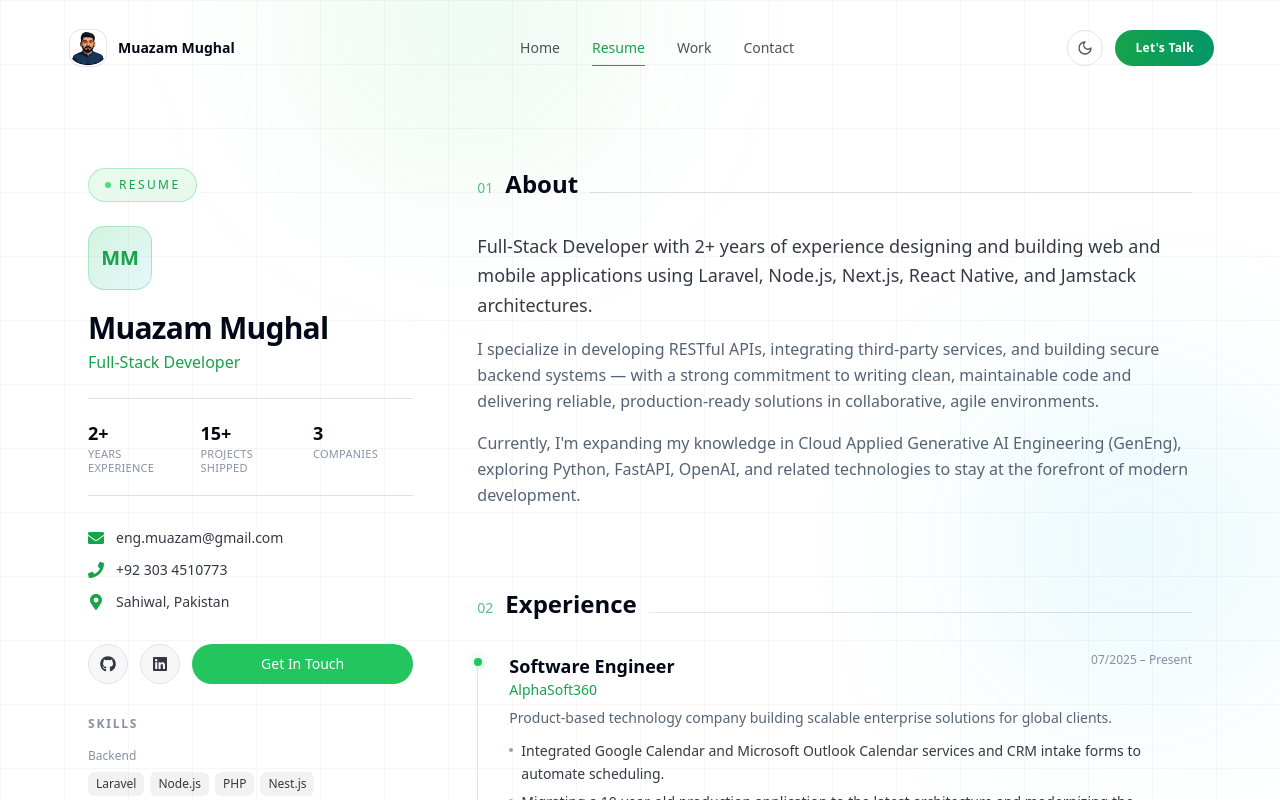
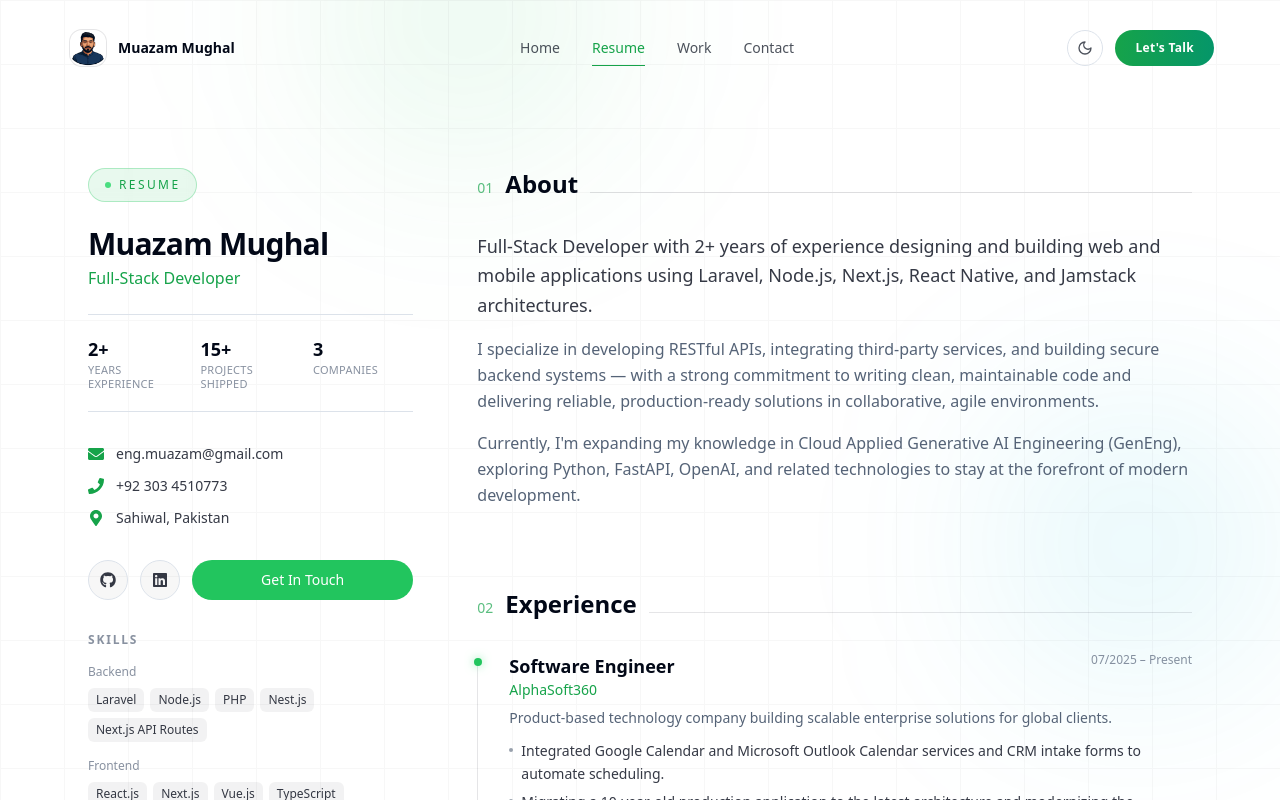
Before and after one commit to MuazamMughal/pro-portfolio-app, a Next.js app: page /resume in a window 1280 px wide. Shown: the top 802 px of the page. Built offline with nearby package versions, Linux system fonts and the light colour scheme.

Commit message:
some quick fices

```diff
--- a/src/app/resume/page.tsx
+++ b/src/app/resume/page.tsx
@@ -201,9 +201,7 @@ const ResumePage = () => {
                 <span className="text-xs font-medium tracking-[0.2em] text-green-600 dark:text-green-400">RESUME</span>
               </div>
 
-              <div className="mb-5 flex h-16 w-16 items-center justify-center rounded-2xl border border-green-500/30 bg-gradient-to-br from-green-500/20 to-cyan-500/10 font-primary text-xl font-bold text-green-600 dark:text-green-400">
-                {initials}
-              </div>
+
 
               <h1 className="mb-1 text-3xl font-bold tracking-tight text-foreground">{personalInfo.name}</h1>
               <p className="mb-6 font-medium text-green-600 dark:text-green-400">{personalInfo.title}</p>
```
